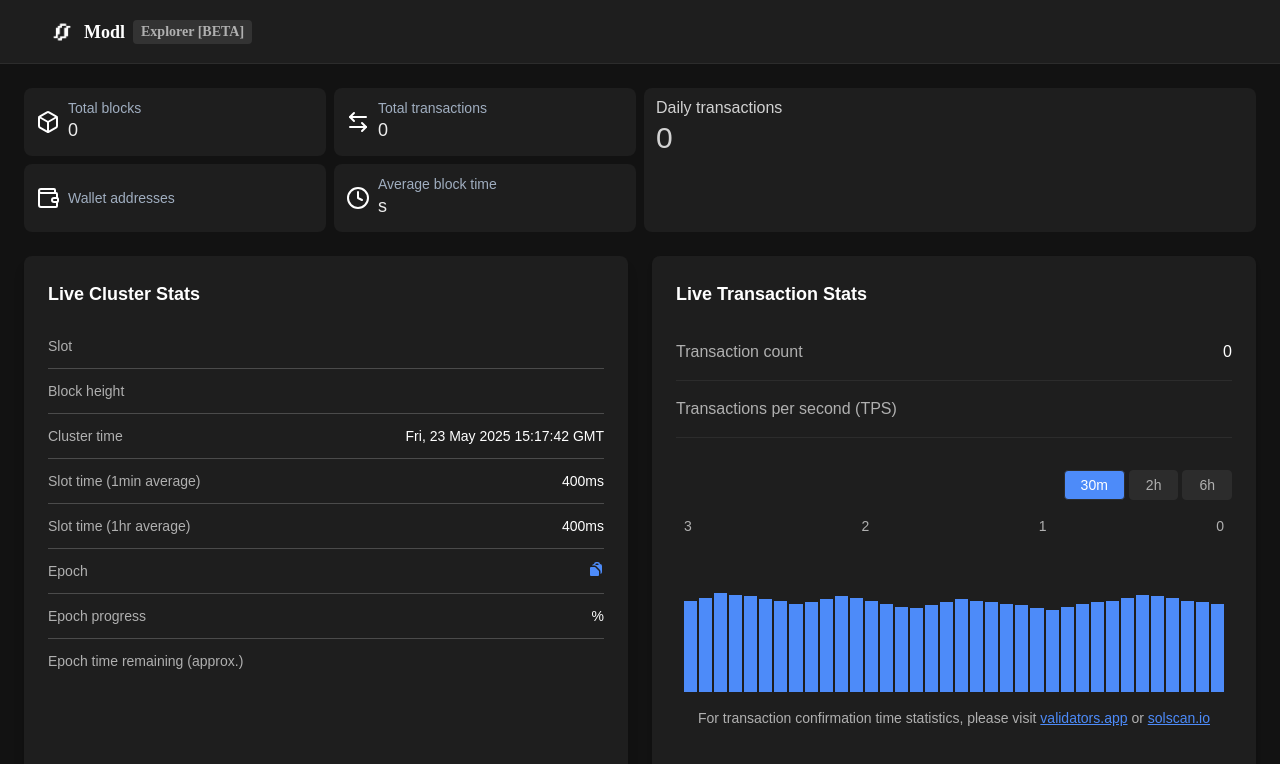
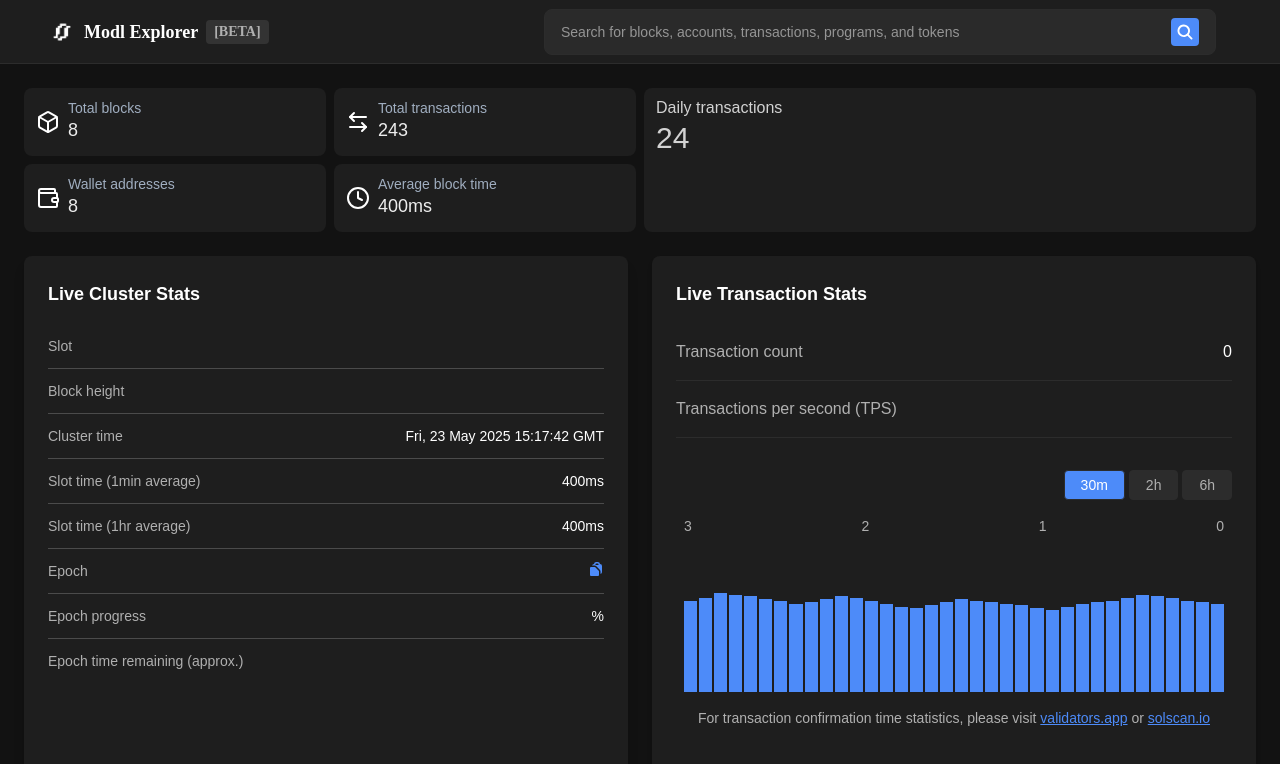
Before and after one commit to kashifkhattak/model-explorer, a React (Vite) app in the folder frontend/: page / in a window 1280 px wide. Shown: the top 764 px of the page. Built offline with nearby package versions, Linux system fonts and the light colour scheme; no server answers; a web font is replaced by a local one.

Commit message:
add search bar

```diff
--- a/frontend/src/pages/home.tsx
+++ b/frontend/src/pages/home.tsx
@@ -1,4 +1,4 @@
-import { ClipboardDocumentIcon } from '@heroicons/react/16/solid'
+import { ClipboardDocumentIcon, MagnifyingGlassIcon } from '@heroicons/react/16/solid'
 import axios from 'axios'
 import { ArrowLeftRightIcon, BoxIcon, ClockIcon, WalletIcon } from 'lucide-react'
 import { useEffect, useState } from 'react'
@@ -82,10 +82,21 @@ export const Home = () => {
 				<div className="max-w-screen-xl flex items-center justify-between px-6 mx-auto w-full">
 					<div className="flex font-soliden items-center font-bold text-lg">
 						<img src="/logo.png" alt="Modl logo" className="w-7 h-7 mr-2" />
-						Modl{' '}
+						Modl Explorer{' '}
 						<span className="ml-2 font-soliden bg-[#333] text-sm text-[#b0b0b0] px-2 py-0.5 rounded">
-							Explorer [BETA]
+							[BETA]
 						</span>
+					</div>
+					<div className="flex-1 max-w-2xl mx-4">
+						<div className="flex items-center bg-[#2a2a2a] border border-[#2c2c2c] rounded-lg px-4 py-2">
+							<input
+								className="bg-transparent flex-1 outline-none text-sm text-white"
+								placeholder="Search for blocks, accounts, transactions, programs, and tokens"
+							/>
+							<button className="w-7 h-7 p-1 flex items-center justify-center bg-[#4d8bf9] text-white rounded">
+								<MagnifyingGlassIcon />
+							</button>
+						</div>
 					</div>
 				</div>
 			</header>
@@ -97,7 +108,7 @@ export const Home = () => {
 						<div className="flex flex-col">
 							<h2 className="text-sm text-[#A0AEC0] leading-4">Total blocks</h2>
 							<h1 className="font-medium text-lg text-[#FFFFFFEB]">
-								{new Intl.NumberFormat('en-US').format(solanaStats?.totalBlocks ?? 0)}
+								{new Intl.NumberFormat('en-US').format(8)}
 							</h1>
 						</div>
 					</article>
@@ -106,34 +117,28 @@ export const Home = () => {
 						<div className="flex flex-col">
 							<h2 className="text-sm text-[#A0AEC0] leading-4">Total transactions</h2>
 							<h1 className="font-medium text-lg text-[#FFFFFFEB]">
-								{new Intl.NumberFormat('en-US').format(solanaStats?.totalTransactions ?? 0)}
+								{new Intl.NumberFormat('en-US').format(243)}
 							</h1>
 						</div>
 					</article>
 					<article className="flex col-span-2 row-span-2 items-start bg-[#1e1e1e] rounded-lg p-3 space-between gap-2">
 						<div className="flex flex-col gap-1">
 							<h2 className="text-base text-[#FFFFFFCC] leading-4">Daily transactions</h2>
-							<h1 className="font-medium text-3xl text-[#FFFFFFCC]">
-								{formatWithKPriority(solanaStats?.estimatedDailyTransactions ?? 0)}
-							</h1>
+							<h1 className="font-medium text-3xl text-[#FFFFFFCC]">{formatWithKPriority(24)}</h1>
 						</div>
 					</article>
 					<article className="flex items-center bg-[#1e1e1e] rounded-lg p-3 space-between gap-2">
 						<WalletIcon className="size-6 shrink-0" />
 						<div className="flex flex-col">
 							<h2 className="text-sm text-[#A0AEC0] leading-4">Wallet addresses</h2>
-							<h1 className="font-medium text-lg text-[#FFFFFFEB]">
-								{solanaStats?.walletAddresses}
-							</h1>
+							<h1 className="font-medium text-lg text-[#FFFFFFEB]">{8}</h1>
 						</div>
 					</article>
 					<article className="flex items-center bg-[#1e1e1e] rounded-lg p-3 space-between gap-2">
 						<ClockIcon className="size-6 shrink-0" />
 						<div className="flex flex-col">
 							<h2 className="text-sm text-[#A0AEC0] leading-4">Average block time</h2>
-							<h1 className="font-medium text-lg text-[#FFFFFFEB]">
-								{solanaStats?.averageBlockTime}s
-							</h1>
+							<h1 className="font-medium text-lg text-[#FFFFFFEB]">400ms</h1>
 						</div>
 					</article>
 				</section>
```
